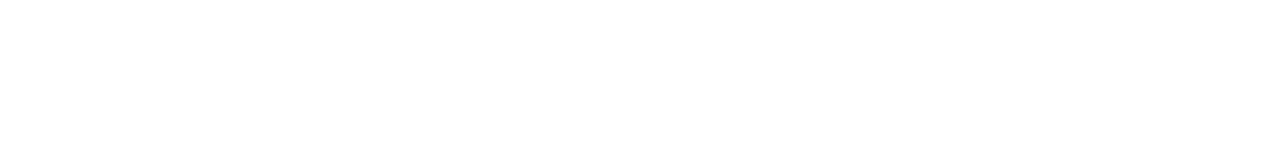
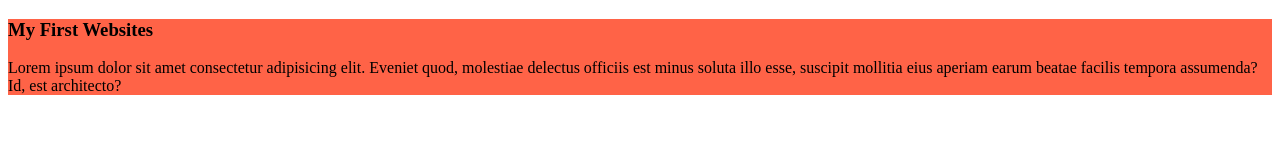
Before and after one commit to creativefirozme/my-simple-websites, a plain HTML site: page index.html in a window 1280 px wide. Drawn offline with Linux system fonts and the light colour scheme.

Commit message:
added the first blog

```diff
--- /dev/null
+++ b/Styles/blog.css
@@ -0,0 +1,3 @@
+div{
+    background-color: tomato;
+}
--- a/index.html
+++ b/index.html
@@ -4,8 +4,12 @@
     <meta charset="UTF-8">
     <meta name="viewport" content="width=device-width, initial-scale=1.0">
     <title>My Simple Websites</title>
+    <link rel="stylesheet" href="Styles/blog.css">
 </head>
 <body>
-
+    <div>
+        <h3>My First Websites</h3>
+        <p>Lorem ipsum dolor sit amet consectetur adipisicing elit. Eveniet quod, molestiae delectus officiis est minus soluta illo esse, suscipit mollitia eius aperiam earum beatae facilis tempora assumenda? Id, est architecto?</p>
+    </div>
 </body>
 </html>
```
